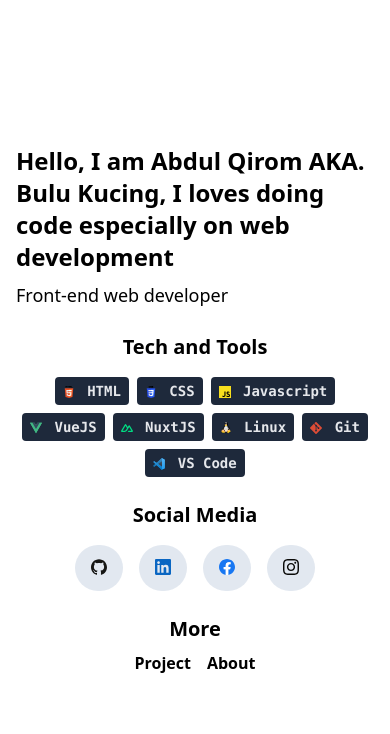
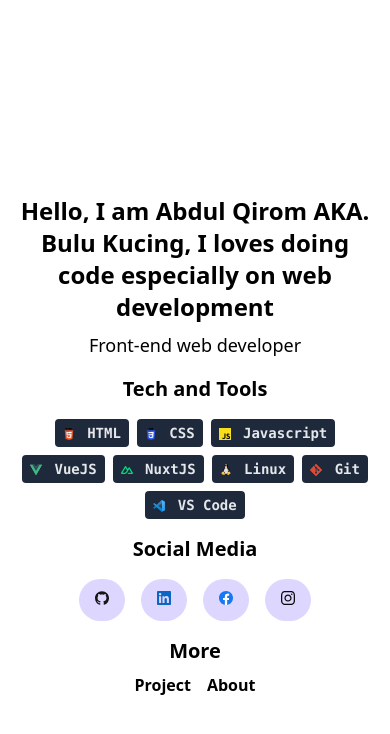
Before and after one commit to bulukucing/website, a Nuxt app: page / in a window 390 px wide. Shown: the top 734 px of the page. Built offline with nearby package versions, Linux system fonts and the light colour scheme.

Commit message:
Add responsive layout and about, project page (example)

```diff
--- a/pages/about.vue
+++ b/pages/about.vue
@@ -1,4 +1,15 @@
 <template>
+  <div class="container mx-auto px-4 py-4">
+    <div class="mb-2">
+      <NuxtLink to="/" class="font-light text-md hover:text-cyan-800">
+        <Icon name="system-uicons:jump-backward" /> Home Page
+      </NuxtLink>
+    </div>
+    <div>
+      <h2 class="text-2xl font-bold">About Me</h2>
+      <p>nothing here...</p>
+    </div>
+  </div>
 </template>
 
 <script setup lang="ts"></script>
--- a/pages/index.vue
+++ b/pages/index.vue
@@ -1,17 +1,16 @@
 <template>
-  <div>
-    <div class="container mx-auto px-4">
-      <div class="h-screen grid place-content-center">
-        <div class="max-w-prose mb-6 md:mb-8">
-          <h1 class="text-2xl md:text-4xl font-extrabold mb-2">
+  <div class="container mx-auto px-4 pt-8 md:pt-0">
+    <div class="h-screen md:grid place-content-center">
+      <div class="max-w-prose mb-4 md:mb-8">
+        <h1 class="text-2xl md:text-4xl text-center font-extrabold mb-2">
           Hello, I am Abdul Qirom AKA. Bulu Kucing, I loves doing code
           especially on web development
         </h1>
-          <p class="text-lg md:text-xl md:text-center font-light">
+        <p class="text-lg md:text-xl text-center font-extralight">
           Front-end web developer
         </p>
       </div>
-        <div class="max-w-prose mb-6 md:mb-8">
+      <div class="max-w-prose mb-4 md:mb-8">
         <div class="mb-4">
           <h2 class="text-xl md:text-2xl text-center font-extrabold">
             Tech and Tools
@@ -71,44 +70,44 @@
           </span>
         </div>
       </div>
-        <div class="max-w-prose mb-6 md:mb-8">
+      <div class="max-w-prose mb-4 md:mb-8">
         <div class="mb-4">
           <h2 class="text-xl md:text-2xl font-extrabold text-center">
             Social Media
           </h2>
         </div>
-          <div class="flex flex-row flex-wrap gap-4 justify-center text-md md:text-xl">
+        <div class="flex flex-row flex-wrap gap-4 justify-center md:text-xl">
           <a
             href="https://github.com/bulukucing/"
             target="_blank"
-              class="bg-slate-200 hover:bg-slate-400 p-2 text-center px-4 pb-3.5 rounded-full"
+            class="bg-violet-200 hover:bg-violet-600 text-sm md:text-md p-2 text-center px-4 pb-3.5 rounded-full"
           >
             <Icon name="logos:github-icon" />
           </a>
           <a
             href="#"
             target="_blank"
-              class="bg-slate-200 hover:bg-slate-400 p-2 text-center px-4 pb-3.5 rounded-full"
+            class="bg-violet-200 hover:bg-violet-600 text-sm md:text-md p-2 text-center px-4 pb-3.5 rounded-full"
           >
             <Icon name="logos:linkedin-icon" />
           </a>
           <a
-              href="#"
+            href="https://www.facebook.com/abdul.qirom.323"
             target="_blank"
-              class="bg-slate-200 hover:bg-slate-400 p-2 text-center px-4 pb-3.5 rounded-full"
+            class="bg-violet-200 hover:bg-violet-600 text-sm md:text-md p-2 text-center px-4 pb-3.5 rounded-full"
           >
             <Icon name="logos:facebook" />
           </a>
           <a
-              href="#"
+            href="https://www.instagram.com/bulukucing_bk/"
             target="_blank"
-              class="bg-slate-200 hover:bg-slate-400 p-2 text-center px-4 pb-3.5 rounded-full"
+            class="bg-violet-200 hover:bg-violet-600 text-sm md:text-md p-2 text-center px-4 pb-3.5 rounded-full"
           >
             <Icon name="logos:instagram-icon" />
           </a>
         </div>
       </div>
-        <div class="max-w-prose mb-6 md:mb-8">
+      <div class="max-w-prose mb-4 md:mb-8">
         <div class="mb-2">
           <h3 class="text-xl md:text-2xl font-extrabold text-center">
             More
@@ -117,12 +116,11 @@
         <div>
           <div class="flex gap-4 justify-center">
             <span class="text-md md:text-lg font-semibold">
-                <NuxtLink to="/">Project</NuxtLink>
+              <NuxtLink to="/project">Project</NuxtLink>
             </span>
             <span class="text-md md:text-lg font-semibold">
-                <NuxtLink to="/">About</NuxtLink>
+              <NuxtLink to="/about">About</NuxtLink>
             </span>
-            </div>
           </div>
         </div>
       </div>
--- a/pages/project.vue
+++ b/pages/project.vue
@@ -1,3 +1,15 @@
-<template></template>
+<template>
+  <div class="container mx-auto px-4 py-4">
+    <div class="mb-2">
+      <NuxtLink to="/" class="font-light text-md hover:text-cyan-800">
+        <Icon name="system-uicons:jump-backward" /> Home Page
+      </NuxtLink>
+    </div>
+    <div>
+      <h2 class="text-2xl font-bold">Project</h2>
+      <p>nothing here...</p>
+    </div>
+  </div>
+</template>
 
 <script setup lang="ts"></script>
```
Lines whose indentation alone changed are shown as unchanged.
